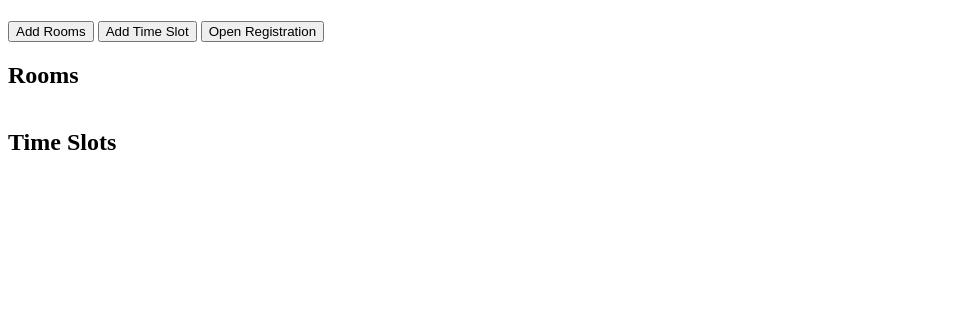
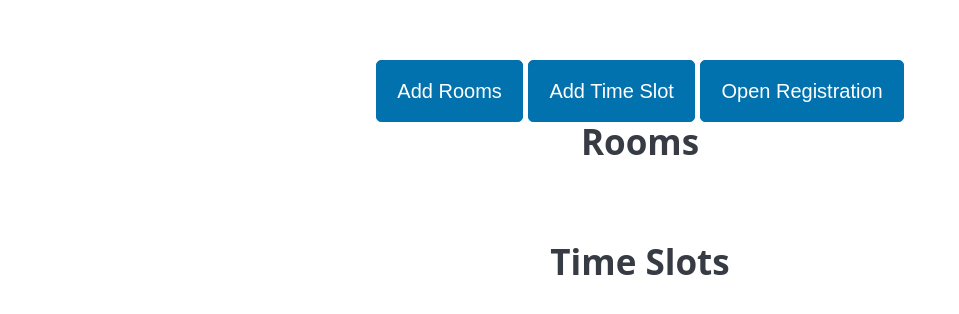
Before and after one commit to event-modeling/open-spaces-comocamp, a FastAPI app: template python/app/templates/rooms_and_time_slots.jinja2 in a window 1280 px wide. Shown: the top 314 px of the page, without its empty margins (0-959 px from the left). Run offline with FastAPI, Linux system fonts and the light colour scheme; the template is opened without the code that fills it, so the values that code supplies are empty; some libraries are stand-ins or nearby versions.

Commit message:
css for add_rooms and time_slots

```diff
--- a/python/app/templates/add_room.jinja2
+++ b/python/app/templates/add_room.jinja2
@@ -1,6 +1,8 @@
 <!DOCTYPE html>
 <html>
 <head>
+        <link rel="stylesheet" href="{{ url_for('static', path='styles.css') }}">
+
     <title>Add Room</title>
     <script>
       function submitRoomData() {
--- a/python/app/templates/add_time_slot.jinja2
+++ b/python/app/templates/add_time_slot.jinja2
@@ -1,6 +1,8 @@
 <!DOCTYPE html>
 <html>
 <head>
+        <link rel="stylesheet" href="{{ url_for('static', path='styles.css') }}">
+
     <title>Add Time Slot</title>
     <script>
       function submitTimeSlotData() {
--- a/python/app/templates/conference_not_found.jinja2
+++ b/python/app/templates/conference_not_found.jinja2
@@ -1,6 +1,8 @@
 <!DOCTYPE html>
 <html>
 <head>
+        <link rel="stylesheet" href="{{ url_for('static', path='styles.css') }}">
+
 
 </head>
 
--- a/python/app/templates/rooms_and_time_slots.jinja2
+++ b/python/app/templates/rooms_and_time_slots.jinja2
@@ -2,6 +2,8 @@
 <html>
 <head>
     <title>Rooms and Time Slots</title>
+    <link rel="stylesheet" href="{{ url_for('static', path='styles.css') }}">
+
     <script>
       // Function to add event listeners to buttons
       function setup() {
--- /dev/null
+++ b/python/static/styles.css
@@ -0,0 +1,129 @@
+/* Base styles for light mode */
+@import url("https://cdn.jsdelivr.net/npm/@picocss/pico@2/css/pico.min.css");
+
+body {
+    font-family: Arial, sans-serif;
+    margin: 40px;
+    text-align: center;
+    background-color: #fff;
+    color: #333;
+    width: auto;
+}
+h1 {
+    color: #333;
+}
+p {
+    color: #666;
+    font-size: 1.2rem;
+}
+.error {
+    color: #D33;
+}
+.continue-button {
+    padding: 10px 20px;
+    background-color: #4CAF50;
+    color: white;
+    border: none;
+    border-radius: 5px;
+    cursor: pointer;
+    text-decoration: none;
+}
+
+table {
+    width: 100%; /* Adjusts the table width to 80% of its container */
+    margin: auto; /* Centers the table horizontally */
+    max-width: 1200px; /* Maximum width of the table */
+    min-width: 600px; /* Minimum width of the table */
+    margin-bottom: 60px; /* Add this line to create space below the table */
+}
+
+th, td {
+    min-width: 100px; /* Minimum width for each cell */
+    max-width: 400px; /* Maximum width for each cell */
+    padding: 10px; /* Padding inside each cell */
+    text-align: left; /* Aligns text to the left */
+    border-bottom: 1px solid #ccc; /* Adds a bottom border to each cell */
+}
+
+thead th {
+    background-color: #f4f4f4; /* Background color for header */
+    font-weight: bold; /* Makes header text bold */
+}
+
+/* Styles for dark mode */
+@media (prefers-color-scheme: dark) {
+    body {
+        background-color: #333;
+        color: #fff;
+    }
+    h1 {
+        color: #fff;
+    }
+
+    table {
+        border: 1px solid #fff;
+    }
+
+    th, td {
+        border-bottom: 1px solid #666;
+    }
+
+    thead th {
+        background-color: #555;
+    }
+    input, textarea, select {
+        color: #fff; /* Ensures text in form elements is visible in dark mode */
+        background-color: #333; /* Optional: to match the dark theme background */
+    }
+}
+
+body button {
+    margin-top: 20px; /* Adds space above every button in the body */
+}
+
+.form-group {
+    text-align: left; /* Aligns everything inside form-group to the left */
+    margin-bottom: 20px; /* Adds space below each form group */
+}
+
+.form-group label, .form-group input {
+    display: inline-block; /* Aligns items in a line while respecting text alignment */
+    text-align: left; /* Keeps text left-aligned */
+    width: 100%; /* Ensures full width to maintain alignment */
+}
+
+.form-group textarea {
+    width: 100%; /* Makes the textarea full width */
+}
+
+.form-group select {
+    text-align: left; /* Aligns the select input text to the left */
+}
+
+.time-slots-heading {
+    text-align: left;
+}
+
+.container {
+    max-width: 1200px; /* Maximum width of the table */
+    margin: auto; /* Centers the table horizontally */
+}
+
+.form-container {
+    background-color: transparent; /* Changed from light gray to transparent */
+    padding: 20px; /* Padding around the form */
+    border-radius: 5px; /* Optional: rounded corners */
+    box-shadow: 0 2px 5px rgba(0,0,0,0.1); /* Optional: slight shadow for depth */
+}
+
+.container {
+    display: flex; /* Use flexbox to layout children side by side */
+}
+
+.menu {
+    flex: 0 0 200px; /* menu width set to 200px, adjust as needed */
+}
+
+#content {
+    flex-grow: 1; /* content area takes up remaining space */
+}
```
